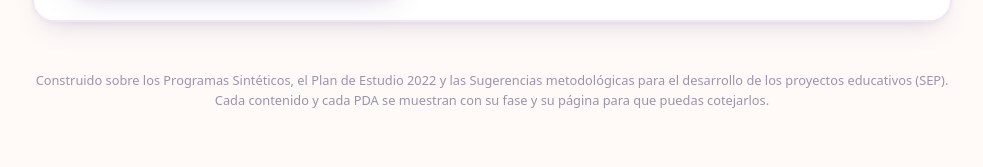
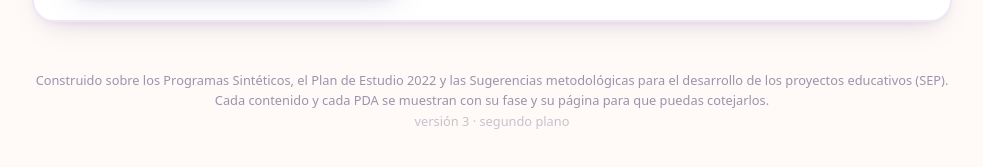
Before and after one commit to EvaluacionDocenteMx/contextualizador, a React (Vite) app: page / in a window 1280 px wide. Shown: the part 1799-1966 px from the top of the page, without its empty margins (148-1131 px from the left). Built offline with nearby package versions, Linux system fonts and the light colour scheme.

Commit message:
Add files via upload

```diff
--- a/src/App.jsx
+++ b/src/App.jsx
@@ -1,6 +1,6 @@
 import { useEffect, useMemo, useRef, useState } from 'react'
 import { INFO, CAMPOS, CL, EJES } from './nivel.js'
-import { pide, nuevaSesion } from './api.js'
+import { pide, nuevaSesion, VERSION } from './api.js'
 import { Mascota, LogoMini } from './componentes/Mascota.jsx'
 import Propuestas from './componentes/Propuestas.jsx'
 import Cierre from './componentes/Cierre.jsx'
@@ -76,6 +76,11 @@ export default function App() {
     }
     const r = await llama({ op: 'propuesta', problematica: act.texto.trim() }, 'Leyendo el Programa Sintético completo…')
     if (!r) return
+    if (!Array.isArray(r.propuestas)) {
+      setError({ mensaje: 'El servidor contestó algo que esta pantalla no supo leer. ' +
+        'Suele ser que el navegador guardó una versión vieja: presiona Ctrl + F5 para recargar a fondo.' })
+      return
+    }
     upd({ lectura: r.lectura, propuestas: r.propuestas, sinAporte: r.sinAporte || [],
           sel: r.propuestas.map(p => p.id), reo: null, proy: null })
     setFiltroCampo([]); setFiltroGrado([])
@@ -346,7 +351,8 @@ export default function App() {
         <footer>
           Construido sobre los Programas Sintéticos, el Plan de Estudio 2022 y las Sugerencias metodológicas
           para el desarrollo de los proyectos educativos (SEP).<br />
-          Cada contenido y cada PDA se muestran con su fase y su página para que puedas cotejarlos.
+          Cada contenido y cada PDA se muestran con su fase y su página para que puedas cotejarlos.<br />
+          <span style={{ opacity: .55 }}>versión {VERSION}</span>
         </footer>
       </div>
     </>
```
